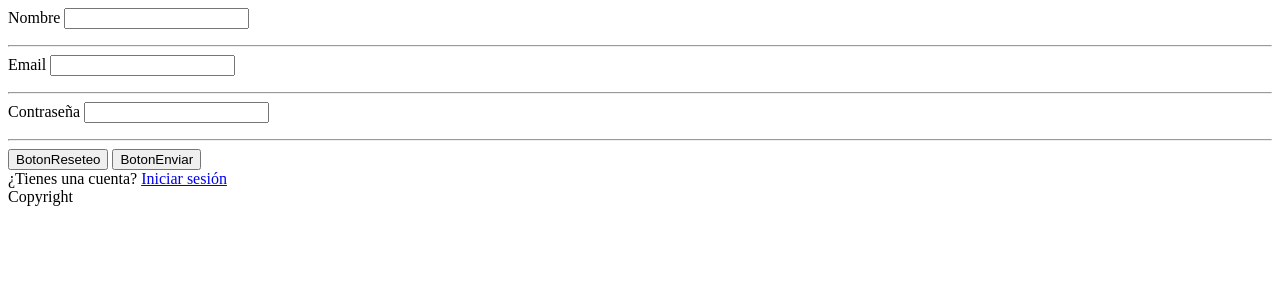
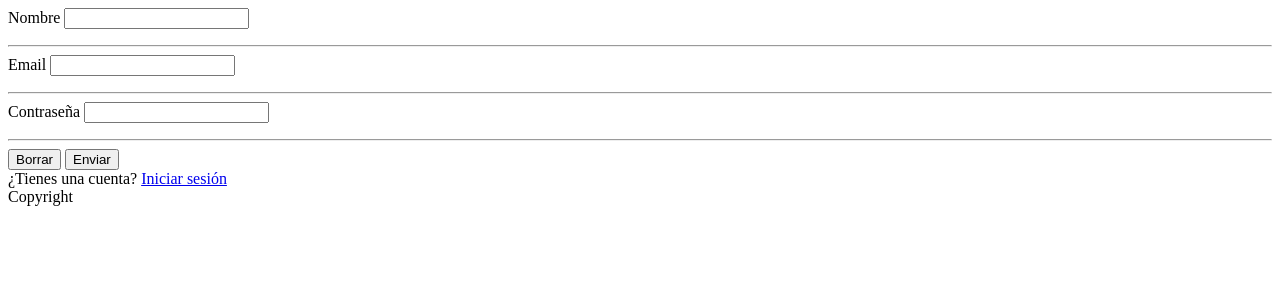
Before and after one commit to gabijrey/ProyectoGrupo2, a PHP site: page /createUser.php in a window 1280 px wide. Shown: the top 300 px of the page. Run offline with PHP 8.4, Linux system fonts and the light colour scheme; some libraries are stand-ins or nearby versions.

Commit message:
fix (Cambio en valores de submit)

```diff
--- a/sesion/createUser.php
+++ b/sesion/createUser.php
@@ -186,8 +186,8 @@ if($_SERVER["REQUEST_METHOD"] == "POST"){
         else echo "<p class='FE'></p>";
         ?>
         <hr>
-        <input type="reset" value="BotonReseteo" id="BotonReseteo">
-        <input type="submit" value="BotonEnviar" id="BotonEnviar">
+        <input type="reset" value="Borrar" id="BotonReseteo">
+        <input type="submit" value="Enviar" id="BotonEnviar">
     </form>
     <span>¿Tienes una cuenta?</span>
     <a href="login.php">Iniciar sesión</a>
```
